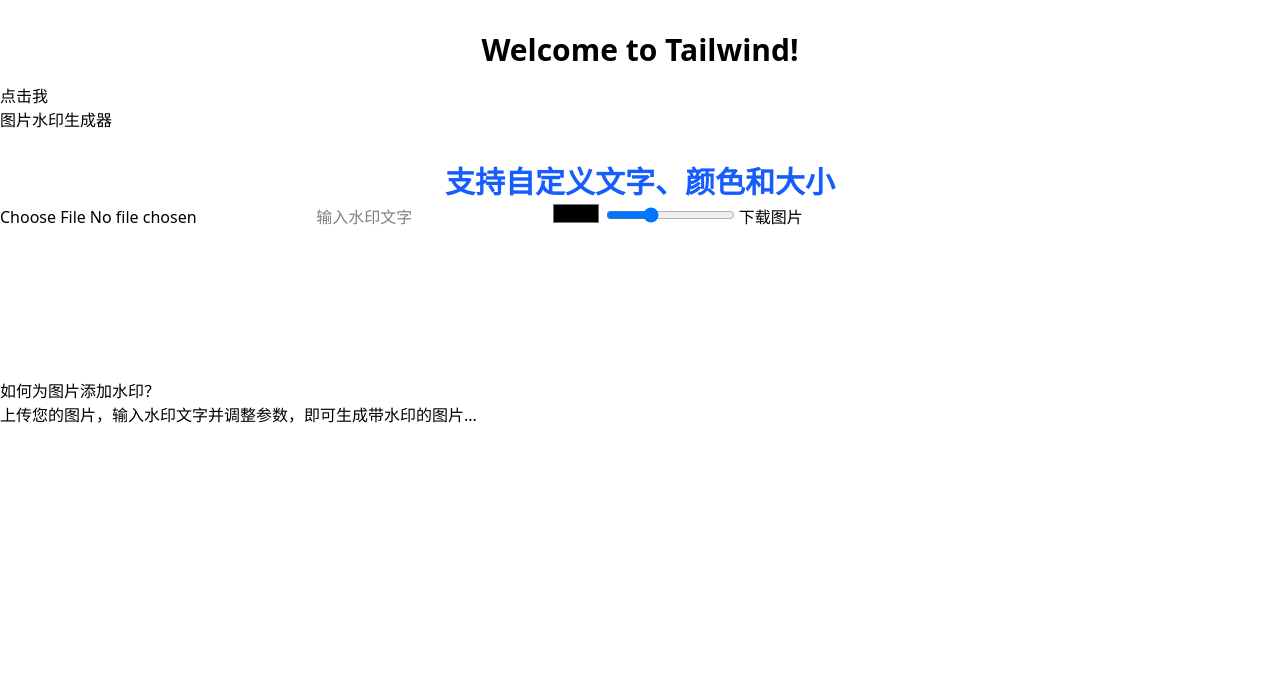
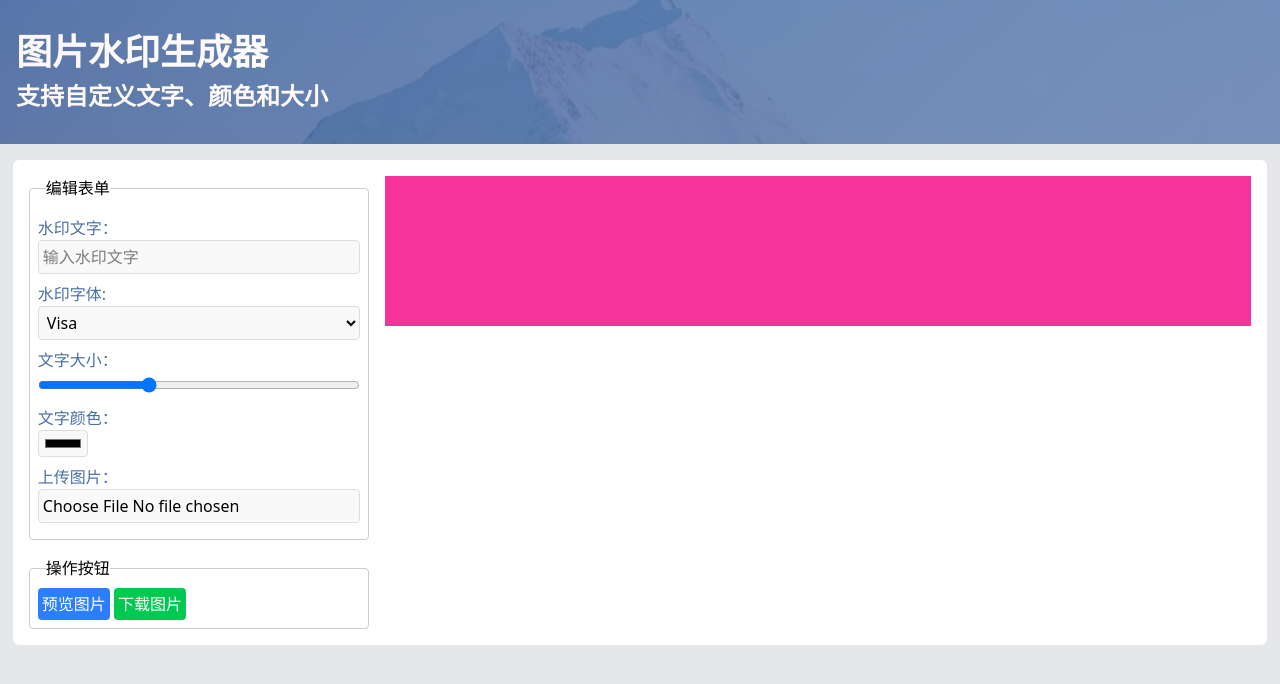
Before and after one commit to MyNetdisk/Tools, a website built with webpack: page src/index.html in a window 1280 px wide. Built offline with nearby package versions, Linux system fonts and the light colour scheme.

Commit message:
feat: 初步完成静态页面

```diff
--- a/src/index.html
+++ b/src/index.html
@@ -1,35 +1,85 @@
 <!DOCTYPE html>
 <html lang="zh-CN">
   <head>
-  <meta charset="UTF-8">
-  <meta name="viewport" content="width=device-width, initial-scale=1.0">
+    <meta charset="UTF-8" />
+    <meta name="viewport" content="width=device-width, initial-scale=1.0" />
     <title>在线图片水印工具</title>
   </head>
-<body>
-  <div id="app"></div>
-  <header class="header">
-    <h1>图片水印生成器</h1>
-    <p class="text-3xl font-bold text-center mt-8 text-blue-600">支持自定义文字、颜色和大小</p>
+  <body class="bg-gray-200 flex flex-col justify-start items-center pb-8">
+    <!-- 标题 -->
+    <header class="header w-full mb-4 px-4 py-8">
+      <h1 class="font-bold text-white text-4xl text-left">图片水印生成器</h1>
+      <p class="font-bold text-white text-2xl text-left mt-2">支持自定义文字、颜色和大小</p>
     </header>
-
-  <main class="container">
-    <section class="controls">
-      <input type="file" id="imageInput" accept="image/*">
-      <input type="text" id="watermarkText" placeholder="输入水印文字">
-      <input type="color" id="watermarkColor" value="#000000">
-      <input type="range" id="watermarkSize" min="12" max="48" value="24">
-      <button id="downloadBtn">下载图片</button>
+    <!-- 主要内容 -->
+    <main class="flex justify-between items-start w-[98%] rounded-md bg-white overflow-hidden p-4">
+      <section class="controls flex flex-col items-start">
+        <form class="rounded-md">
+          <fieldset class="border-1 border-[#ccc] rounded-sm p-2">
+            <legend class="ml-2">编辑表单</legend>
+            <p class="mt-2 flex flex-col items-start">
+              <label for="watermarkText" class="text-[#4a6fa5]">水印文字：</label>
+              <input
+                class="bg-[#f9f9f9] border-1 border-[#ddd] w-full rounded-sm p-1"
+                type="text"
+                id="watermarkText"
+                placeholder="输入水印文字"
+              />
+            </p>
+            <p class="mt-2 flex flex-col items-start">
+              <label for="font" class="text-[#4a6fa5]">
+                水印字体:
+              </label>
+              <select
+                id="font"
+                name="font"
+                class="bg-[#f9f9f9] border-1 border-[#ddd] w-full rounded-sm p-1"
+              >
+                <option value="visa">Visa</option>
+                <option value="mc">Mastercard</option>
+                <option value="amex">American Express</option>
+              </select>
+            </p>
+            <p class="mt-2 flex flex-col items-start">
+              <label for="watermarkSize" class="text-[#4a6fa5]">文字大小：</label>
+              <input
+                class="bg-[#f9f9f9] border-1 border-[#ddd] w-full rounded-sm p-1"
+                type="range"
+                id="watermarkSize"
+                min="12"
+                max="48"
+                value="24"
+              />
+            </p>
+            <p class="mt-2 flex flex-col items-start">
+              <label for="watermarkColor" class="text-[#4a6fa5]">文字颜色：</label>
+              <input
+                class="bg-[#f9f9f9] border-1 border-[#ddd] rounded-sm p-1"
+                type="color"
+                id="watermarkColor"
+                value="#000000"
+              />
+            </p>
+            <p class="mt-2 mb-2 flex flex-col items-start">
+              <label for="imageInput" class="text-[#4a6fa5]">上传图片：</label>
+              <input
+                class="bg-[#f9f9f9] border-1 border-[#ddd] rounded-sm p-1"
+                type="file"
+                id="imageInput"
+                accept="image/*"
+              />
+            </p>
+          </fieldset>
+          <fieldset class="border-1 border-[#ccc] rounded-sm p-2 mt-4">
+            <legend class="ml-2">操作按钮</legend>
+            <button id="generateBtn" class="bg-blue-500 text-white rounded-sm p-1">预览图片</button>
+            <button id="downloadBtn" class="bg-green-500 text-white rounded-sm p-1">下载图片</button>
+          </fieldset>
+        </form>
       </section>
-
-    <section class="preview">
+      <section class="bg-pink-500 ml-4 grow h-full">
         <canvas id="previewCanvas"></canvas>
       </section>
     </main>
-
-  <!-- SEO优化内容 -->
-  <section class="seo-content">
-    <h2>如何为图片添加水印？</h2>
-    <p>上传您的图片，输入水印文字并调整参数，即可生成带水印的图片...</p>
-  </section>
   </body>
 </html>
--- a/src/main.js
+++ b/src/main.js
@@ -1,8 +1 @@
 import './style/main.css';
-
-// 示例：创建Tailwind样式的DOM元素
-const app = document.getElementById('app');
-app.innerHTML = `
-  <h1 class="text-3xl font-bold text-center mt-8 color-blue-500">Welcome to Tailwind!</h1>
-  <button class="btn-primary mt-4">点击我</button>
-`;
--- a/src/style/main.css
+++ b/src/style/main.css
@@ -1 +1,23 @@
 @import "tailwindcss";
+
+*{
+    box-sizing: border-box;
+}
+
+.header {
+    background: linear-gradient(135deg, #4a6fa5, #6b8cbb);
+    position: relative;
+}
+
+.header::before {
+    content: "";
+    position: absolute;
+    top: 0;
+    left: 0;
+    width: 100%;
+    height: 100%;
+    background: url(../image/headerBg.png) no-repeat center center;
+    background-size: cover;
+    opacity: 0.1;
+    z-index: 0;
+}
```
Also changed, not shown: src/image/headerBg.png (added), src/index.js (deleted). Lines whose indentation alone changed are shown as unchanged.
